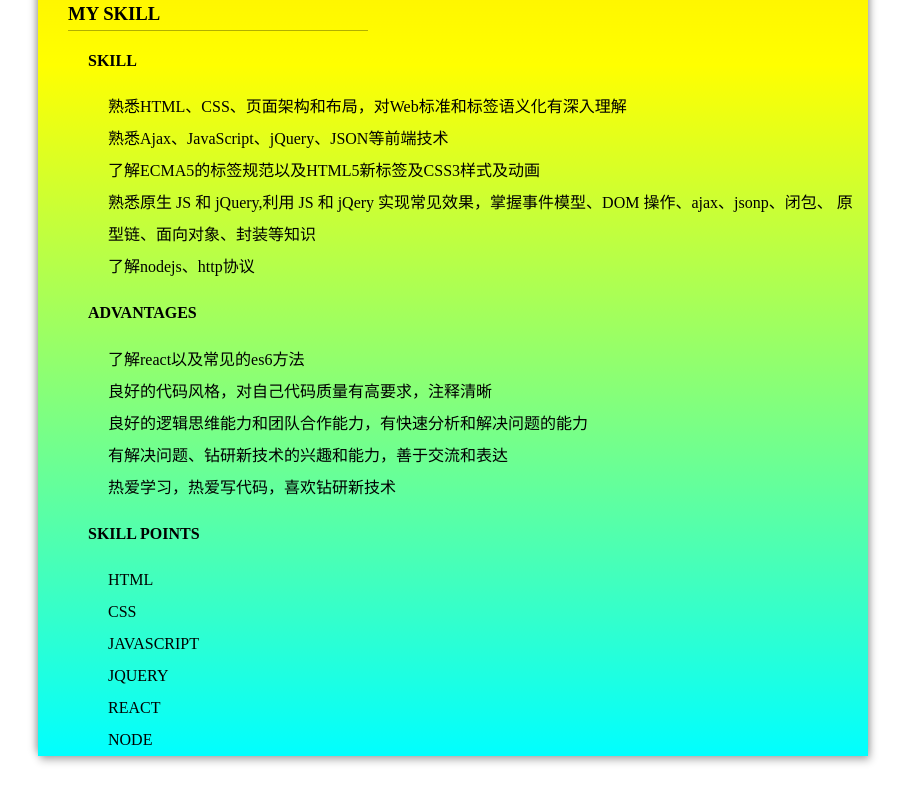
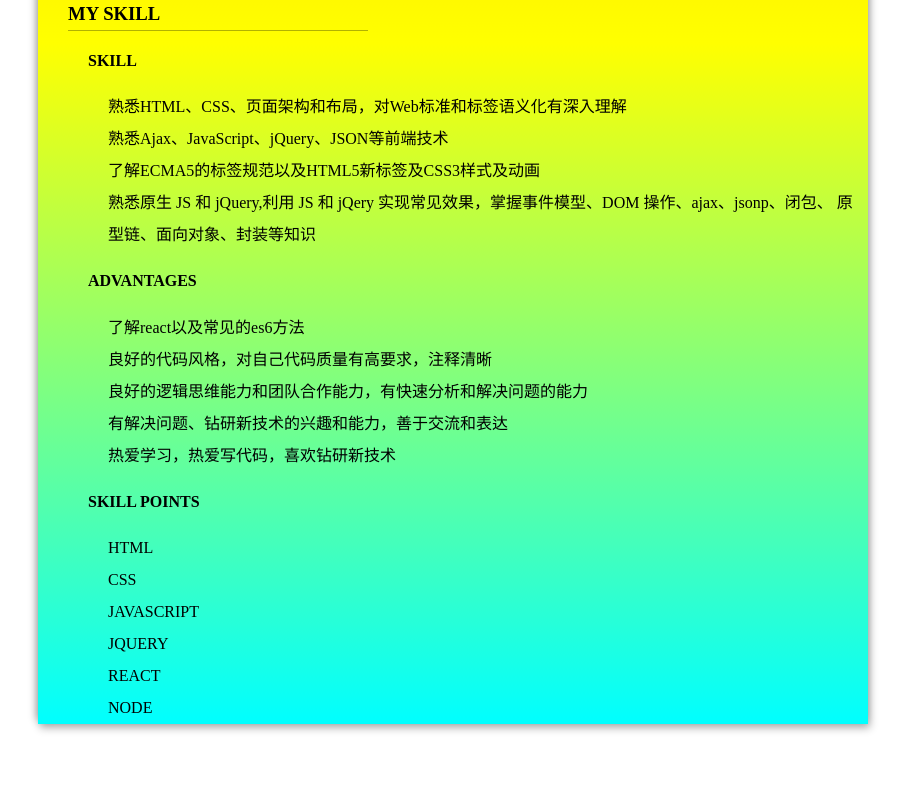
Before and after one commit to DCbryant/resume, a plain HTML site: page resume.html in a window 1280 px wide. Shown: the part 1368-2170 px from the top of the page, without its empty margins (187-1092 px from the left). After the commit the page ends 2142 px from the top, so only its background shows below. Drawn offline with Linux system fonts and the light colour scheme.

Commit message:
little change

```diff
--- a/resume.html
+++ b/resume.html
@@ -86,7 +86,6 @@
                         <li>了解ECMA5的标签规范以及HTML5新标签及CSS3样式及动画</li>
                         <li>熟悉原生 JS 和 jQuery,利用 JS 和 jQery 实现常见效果，掌握事件模型、DOM 操作、ajax、jsonp、闭包、
                             原型链、面向对象、封装等知识</li>
-                        <li>了解nodejs、http协议</li>
                     </ul>
                 </li>
                 <li>
```
